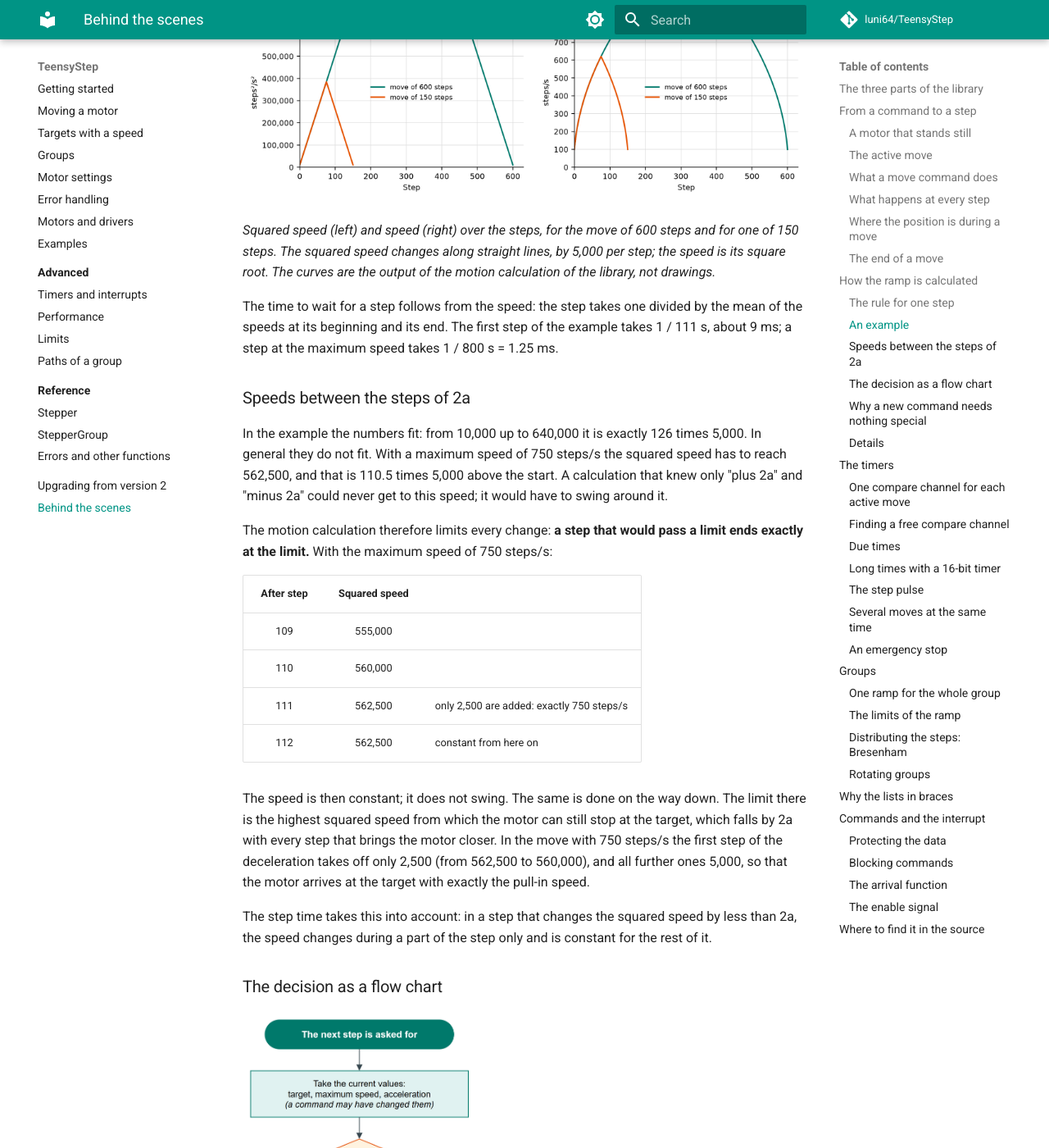
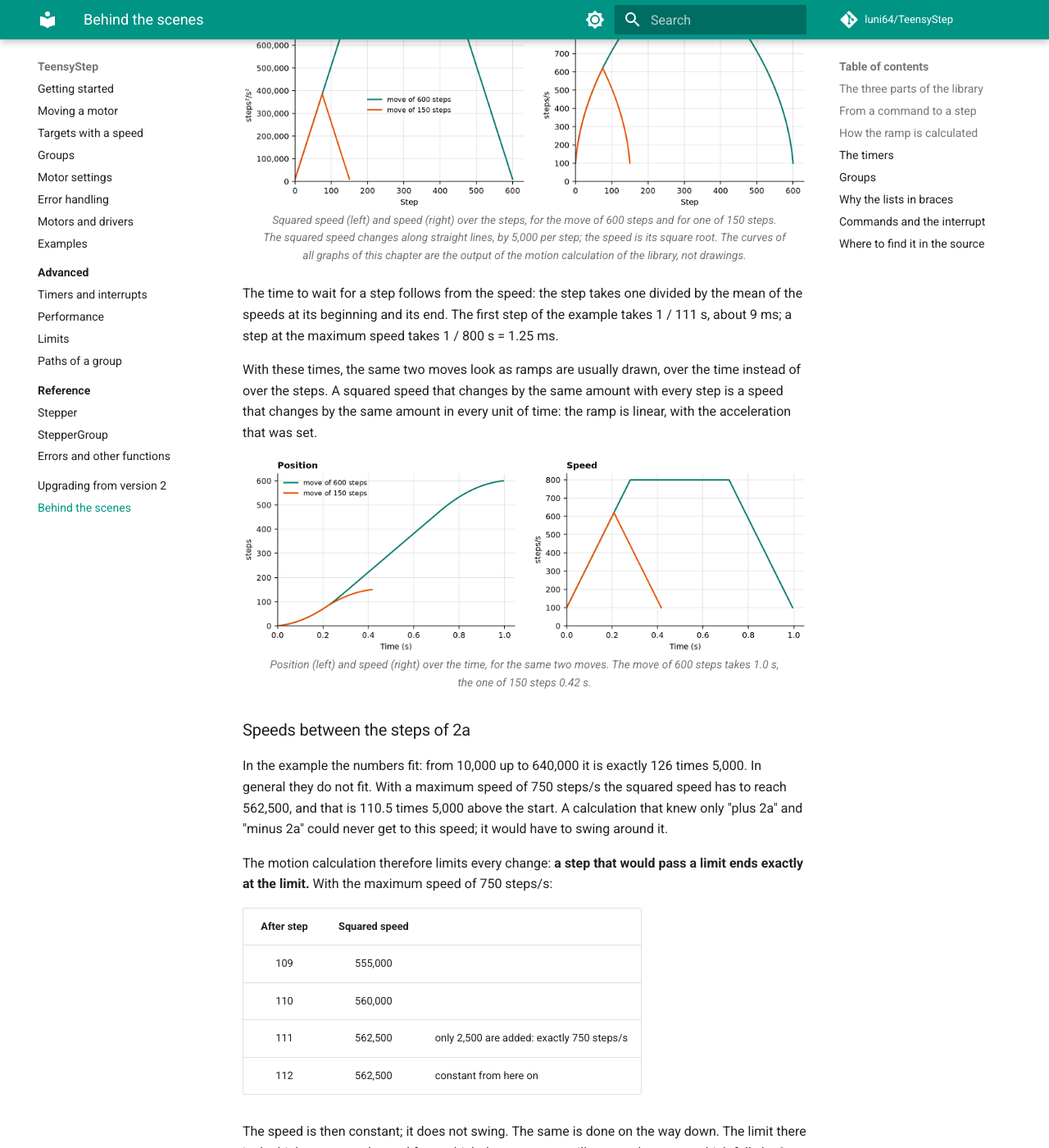
Before and after one commit to luni64/TeensyStep, an MkDocs documentation site: the page built from docs/behind-the-scenes.md, in a window 1280 px wide and 1400 px high, scrolled down 5186 px. Shown: the whole window at 82% size. Built offline with MkDocs 1.6.1 and Material for MkDocs 9.7.7, drawn with Linux system fonts in a browser that asks for light colours; comment, search, counter and statistics services are not loaded; some of the changed text lies outside the part shown.

Commit message:
Manual, Behind the scenes: block diagram drawn, graphs over the time, captions as figure captions, contents with the top level only
Co-Authored-By: Claude Fable 5.2 <noreply@anthropic.com>

````diff
--- a/docs/behind-the-scenes.md
+++ b/docs/behind-the-scenes.md
@@ -15,14 +15,9 @@ The library consists of three parts with separate tasks:
 | **Motion calculation** | Works out the motion: at which time the next step has to be made, and in which direction | `src/core/` |
 | **Pulse generation** | Switches the STEP and DIR pins at the calculated times, with a hardware timer of the processor | `src/backend/` |
 
-```
-  sketch                 library                                              driver
-            +----------+           +-------------+           +------------+
- moveAbs()  |          |   goal    |   motion    | next step |   pulse    |  STEP, DIR
- ---------> | commands | --------> | calculation | --------> | generation | ----------->
-            |          |           |             |           |  (timer)   |
-            +----------+           +-------------+           +------------+
-```
+<figure markdown="span">
+  ![The three parts of the library between the sketch and the driver](images/library-parts.png)<figcaption>The way of a command through the three parts of the library.</figcaption>
+</figure>
 
 The motion calculation is arithmetic only: it works with positions, speeds and times and never touches
 a timer or a pin. The pulse generation is the only part that depends on the processor. It exists once
@@ -184,15 +179,21 @@ If the move is too short to reach the maximum speed, the same comparison makes t
 accelerating to decelerating in the middle, without a special case. A move of 150 steps accelerates for
 75 steps, up to 620 steps/s, and decelerates for the other 75.
 
-![Squared speed and speed over the steps, for a move of 600 steps and a move of 150 steps](images/ramp-moves.png)
-
-*Squared speed (left) and speed (right) over the steps, for the move of 600 steps and for one of 150
-steps. The squared speed changes along straight lines, by 5,000 per step; the speed is its square
-root. The curves are the output of the motion calculation of the library, not drawings.*
+<figure markdown="span">
+  ![Squared speed and speed over the steps, for a move of 600 steps and a move of 150 steps](images/ramp-moves.png)<figcaption>Squared speed (left) and speed (right) over the steps, for the move of 600 steps and for one of 150 steps. The squared speed changes along straight lines, by 5,000 per step; the speed is its square root. The curves of all graphs of this chapter are the output of the motion calculation of the library, not drawings.</figcaption>
+</figure>
 
 The time to wait for a step follows from the speed: the step takes one divided by the mean of the speeds
 at its beginning and its end. The first step of the example takes 1 / 111 s, about 9 ms; a step at the
 maximum speed takes 1 / 800 s = 1.25 ms.
+
+With these times, the same two moves look as ramps are usually drawn, over the time instead of over the
+steps. A squared speed that changes by the same amount with every step is a speed that changes by the
+same amount in every unit of time: the ramp is linear, with the acceleration that was set.
+
+<figure markdown="span">
+  ![Position and speed over the time, for a move of 600 steps and a move of 150 steps](images/ramp-moves-time.png)<figcaption>Position (left) and speed (right) over the time, for the same two moves. The move of 600 steps takes 1.0 s, the one of 150 steps 0.42 s.</figcaption>
+</figure>
 
 ### Speeds between the steps of 2a
 
@@ -222,13 +223,14 @@ speed changes during a part of the step only and is constant for the rest of it.
 
 ### The decision as a flow chart
 
-![Flow chart of the decision for one step](images/ramp-decision.png){ width="520" }
+<figure markdown="span">
+  ![Flow chart of the decision for one step](images/ramp-decision.png){ width="520" }<figcaption>The decision for one step of a move to a target at which the motor stops. v² is the squared speed after the step.</figcaption>
+</figure>
 
-*The decision for one step of a move to a target at which the motor stops. v² is the squared speed
-after the step. The chart shows the usual case. Left out are: a deceleration of its own
-(`setDeceleration()`; the chart uses the acceleration for both), the first step from standstill, a
-motor that moves away from its target or is too fast to stop there (it brakes first and comes back),
-targets with a speed, and the waits for long step times.*
+The chart shows the usual case. Left out are: a deceleration of its own (`setDeceleration()`; the chart
+uses the acceleration for both), the first step from standstill, a motor that moves away from its
+target or is too fast to stop there (it brakes first and comes back), targets with a speed, and the
+waits for long step times.
 
 ### Why a new command needs nothing special
 
@@ -238,9 +240,9 @@ faster than allowed and subtracts 5,000 from the squared speed, step after step,
 reached at step 346. From 400 steps/s the motor needs only 30 steps to stop, so it also starts to
 decelerate later: at step 571 instead of step 475.
 
-![Squared speed and speed over the steps, with a new maximum speed during the move](images/ramp-speed-change.png)
-
-*The move of 600 steps, with `setMaxSpeed(400)` called after step 250.*
+<figure markdown="span">
+  ![Squared speed over the steps and speed over the time, with a new maximum speed during the move](images/ramp-speed-change.png)<figcaption>The move of 600 steps, with <code>setMaxSpeed(400)</code> called after step 250: squared speed over the steps (left) and speed over the time (right).</figcaption>
+</figure>
 
 The same holds for a new target or a new acceleration: they are new inputs of the next decision.
 
--- a/docs/stylesheets/extra.css
+++ b/docs/stylesheets/extra.css
@@ -14,3 +14,21 @@
 .md-typeset .md-tooltip--active + .md-annotation__index::after {
   transform: none;
 }
+
+/* Figures (<figure markdown="span"> with <figcaption>): the caption close under the picture, smaller than
+   the text. */
+.md-typeset figure {
+  margin: 1.2em auto 1.4em;
+}
+.md-typeset figcaption {
+  margin: 0.2em auto 0;
+  max-width: 32rem;
+  font-size: 0.68rem;
+  font-style: italic;
+  color: var(--md-default-fg-color--light);
+}
+
+/* "Behind the scenes" has many sub-sections: its table of contents (right side) shows the top level only. */
+.md-main:has(h1#behind-the-scenes) .md-nav--secondary .md-nav__item > .md-nav {
+  display: none;
+}
````
Also changed, not shown: docs/images/library-parts.png (added), docs/images/ramp-decision.png, docs/images/ramp-moves-time.png (added), docs/images/ramp-moves.png, docs/images/ramp-speed-change.png, 1 other file.
